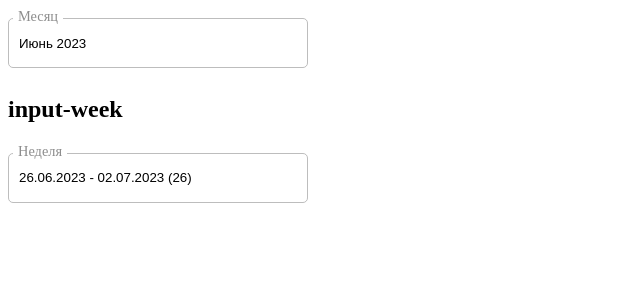
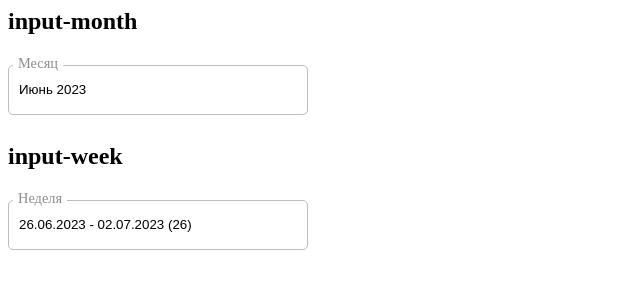
Before and after one commit to nikolaevfo/ccl-elma-page, a plain HTML site: page index.html in a window 1280 px wide. Shown: the whole page, without its empty margins (0-640 px from the left). Drawn offline with Linux system fonts and the light colour scheme.

Commit message:
add title

```diff
--- a/index.html
+++ b/index.html
@@ -292,6 +292,7 @@
 
 <body>
     <!-- input-month -->
+    <h2>input-month</h2>
     <div class="container-month-input"></div>
     <br>
 
```
